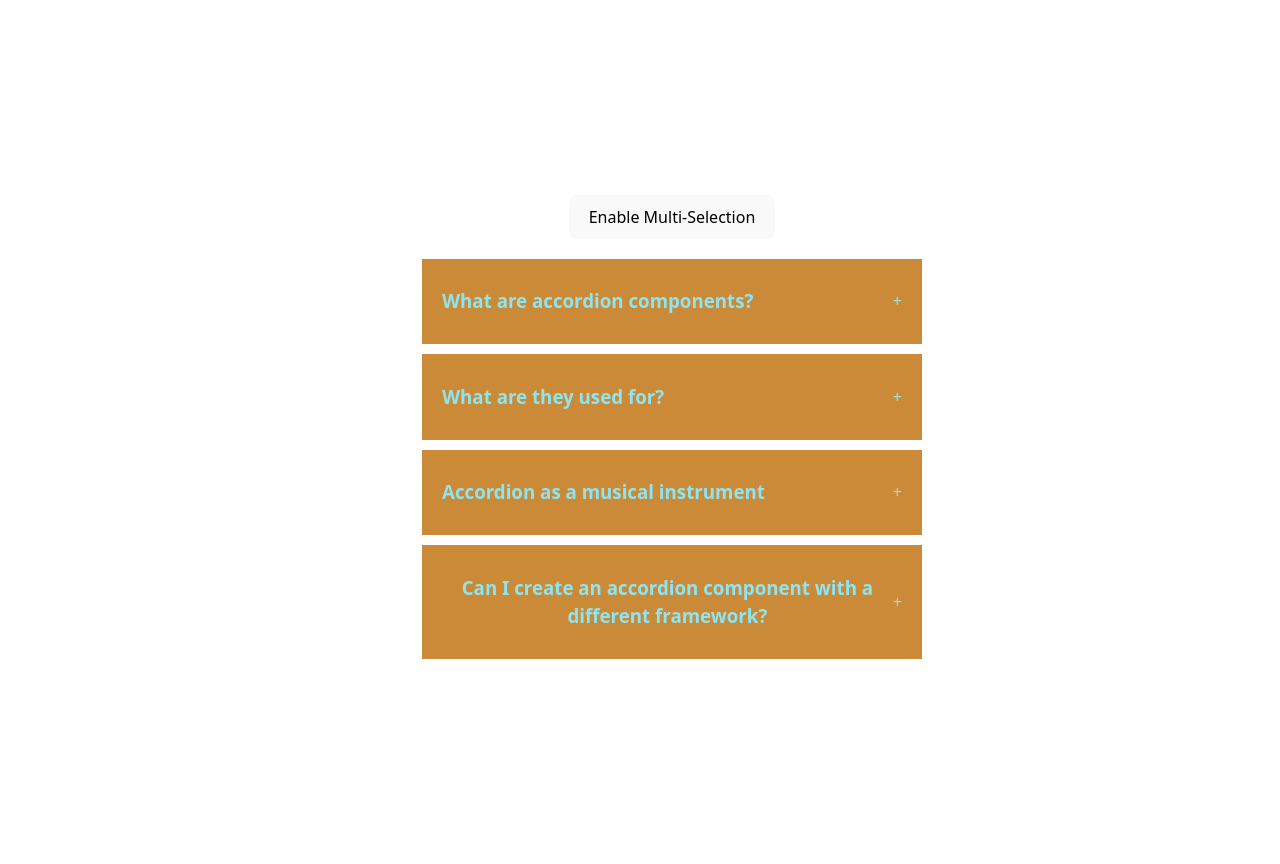
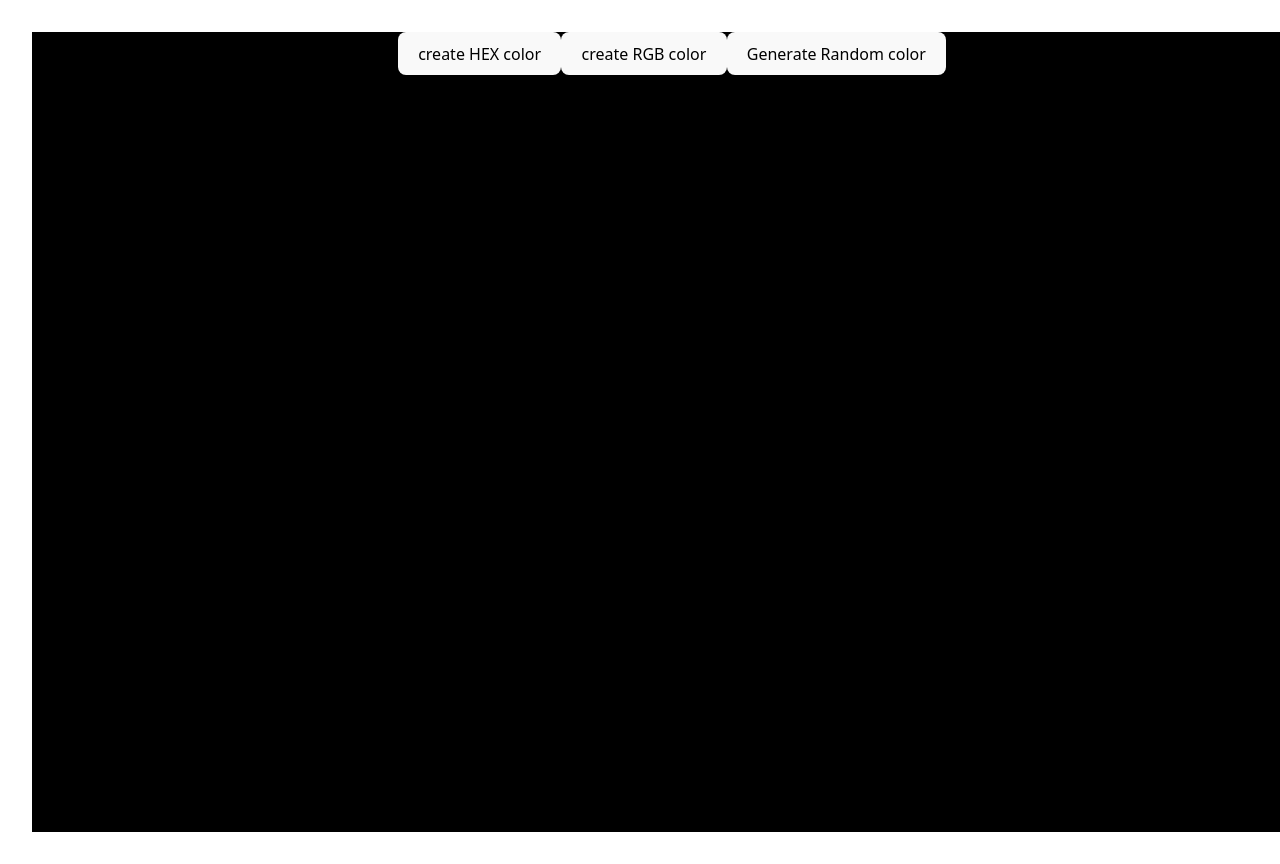
Before and after one commit to shreyadhingra12/my-react-project, a React (Vite) app in the folder first/: page / in a window 1280 px wide. Shown: the top 864 px of the page. Built offline with nearby package versions, Linux system fonts and the light colour scheme.

Commit message:
Added- function that create random hex color

```diff
--- a/first/src/App.jsx
+++ b/first/src/App.jsx
@@ -3,11 +3,14 @@
 import viteLogo from '/vite.svg'
 import './App.css'
 import Accordian from './components/accordian'
-
+import RandomColor from './components/random_color'
 function App() {
   return (
     <div className='App'>
-      <Accordian/>
+      {/*accordian of multi selection*/}
+      {/* <Accordian/> */}
+      {/* RandomColor generation */}
+      <RandomColor/>
     </div>
   )
 }
--- a/first/src/components/random_color/index.jsx
+++ b/first/src/components/random_color/index.jsx
@@ -1,9 +1,39 @@
+import { useState } from "react";
+
 export default function RandomColor() {
+const[typeOfColor,setTypeOfColor]=useState('hex');
+const[color,setColor]=useState("#000000");
+
+function randomColorUtility(length) {
+    return Math.floor(Math.random()*length);
+}
+
+function handleCreateRandomHexColor() {
+    // #102345
+    const hex=[0,1,2,3,4,5,6,7,8,9,"A","B","C","D","E","F"];
+    let hexColor="#";
+    for (let i = 0; i < 6; i++) {
+        hexColor +=hex[randomColorUtility(hex.length)];
+    }
+
+        console.log(hexColor);
+}
+function handleCreateRandomRgbColor() {
+
+}
+
   return (
-    <div className="container">
-      <button>create HEX color</button>
-      <button>create RGB color</button>
-      <button>Generate Random color</button>
+    <div className="container"
+        style={{
+            width:'100vw',
+            height:'100vh',
+            background:color
+        }}
+    >
+      <button onClick={()=> setTypeOfColor('hex')}>create HEX color</button>
+      <button onClick={()=> setTypeOfColor('rgb')}>create RGB color</button>
+      {/* first we will create these buttons */}
+      <button onClick={typeOfColor === 'hex'? handleCreateRandomHexColor: handleCreateRandomRgbColor}>Generate Random color</button>
     </div>
   );
 }
```
